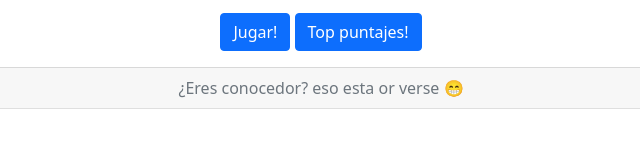
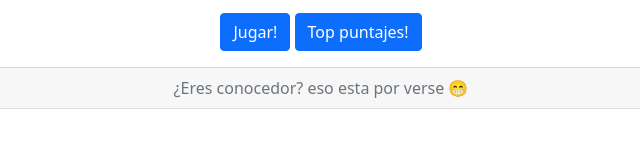
Before and after one commit to leox23/reto-sofka, a plain HTML site: page main.html in a window 1280 px wide. Shown: the part 341-488 px from the top of the page, 319-959 px from the left. Drawn offline with nearby package versions, Linux system fonts and the light colour scheme.

Commit message:
se crea readme y se corrige tipeo.

```diff
--- a/main.html
+++ b/main.html
@@ -30,7 +30,7 @@
     <a href="highScores.html" class="btn btn-primary">Top puntajes!</a>
   </div>
   <div class="card-footer text-muted">
-    ¿Eres conocedor? eso esta or verse 😁
+    ¿Eres conocedor? eso esta por verse 😁
   </div>
 </div>
 </div>
```
Also changed, not shown: 1 other file.
